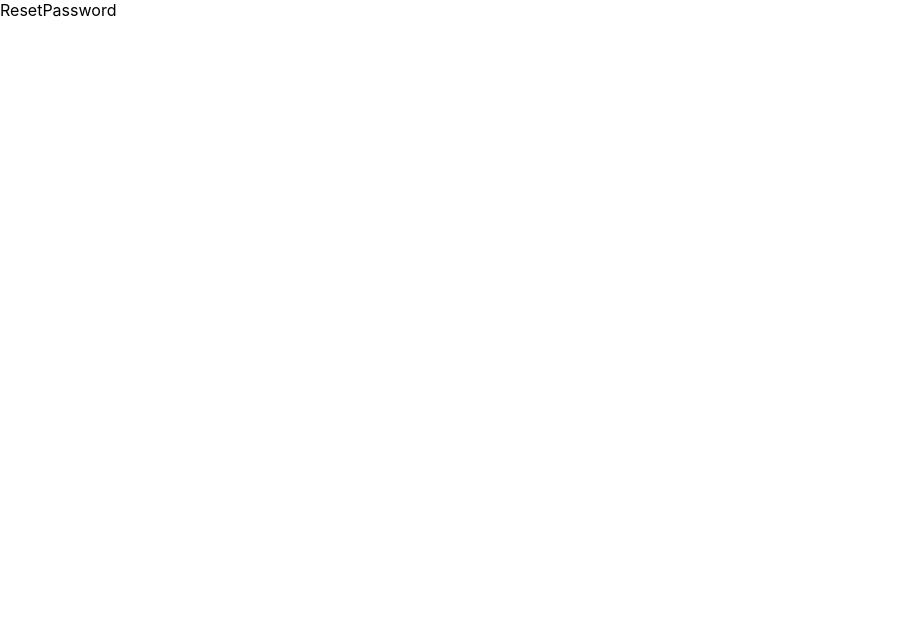
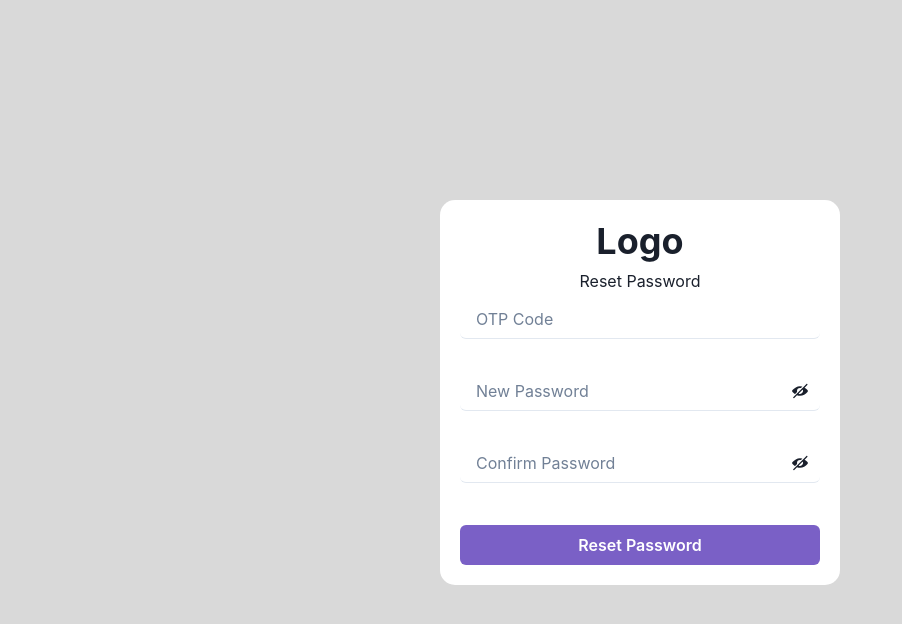
Before and after one commit to audreymengue/bffe, a Next.js app: page /auth/reset-password in a window 1280 px wide. Shown: the top 624 px of the page, without its empty margins (0-902 px from the left). Built offline with nearby package versions, Linux system fonts and the light colour scheme.

Commit message:
Built auth pages

```diff
--- a/src/pages/_app.tsx
+++ b/src/pages/_app.tsx
@@ -1,6 +1,11 @@
 import "../../styles/globals.css";
 import type { AppProps } from "next/app";
+import { ChakraProvider } from "@chakra-ui/react";
 
 export default function App({ Component, pageProps }: AppProps) {
-  return <Component {...pageProps} />;
+  return (
+    <ChakraProvider>
+      <Component {...pageProps} />
+    </ChakraProvider>
+  );
 }
--- a/src/pages/auth/reset-password.tsx
+++ b/src/pages/auth/reset-password.tsx
@@ -1,3 +1,86 @@
+import {
+  FormControl,
+  Input,
+  Center,
+  Button,
+  Heading,
+  Box,
+  Stack,
+  InputRightElement,
+  InputGroup,
+  Icon,
+  Text,
+  VStack,
+} from "@chakra-ui/react";
+import { useState } from "react";
+import { ViewIcon, ViewOffIcon } from "@chakra-ui/icons";
+
 export default function ResetPassword() {
-  return <div>ResetPassword</div>;
+  const [show, setShow] = useState(false);
+  const handleClick = () => setShow(!show);
+  const [input, setInput] = useState("");
+
+  const handleInputChange = (e: any) => setInput(e.target.value);
+
+  const isError = input === "";
+  return (
+    <Center mt={"200px"} bgColor="#d9d9d9">
+      <Box w={"400px"} bg="white" borderRadius={"15px"} p="20px">
+        <FormControl as={Stack} spacing={1.5}>
+          <Center>
+            <Heading as="h2">Logo</Heading>
+          </Center>
+          <Center>
+            <Text>Reset Password</Text>
+          </Center>
+          <VStack spacing={8} align="stretch">
+            <InputGroup size="md">
+              <Input
+                pr="4.5rem"
+                type="email"
+                value={input}
+                placeholder="OTP Code"
+                borderTop="0"
+                borderLeft={0}
+                borderRight="0"
+                onChange={handleInputChange}
+              />
+            </InputGroup>
+            <InputGroup size="md">
+              <Input
+                pr="4.5rem"
+                type={show ? "text" : "password"}
+                placeholder="New Password"
+                borderTop="0"
+                borderLeft={0}
+                borderRight="0"
+                onChange={handleInputChange}
+              />
+              <InputRightElement onClick={handleClick}>
+                {show ? <ViewIcon /> : <ViewOffIcon />}
+              </InputRightElement>
+            </InputGroup>
+            <InputGroup size="md">
+              <Input
+                pr="4.5rem"
+                type={show ? "text" : "password"}
+                borderTop="0"
+                borderLeft={0}
+                borderRight="0"
+                placeholder="Confirm Password"
+                mb="10px"
+                onChange={handleInputChange}
+              />
+              <InputRightElement onClick={handleClick}>
+                {show ? <ViewIcon /> : <ViewOffIcon />}
+              </InputRightElement>
+            </InputGroup>
+            <Button bgColor="#7A60C6" color={"white"}>
+              Reset Password
+            </Button>
+          </VStack>
+        </FormControl>
+      </Box>
+    </Center>
+  );
 }
--- a/styles/globals.css
+++ b/styles/globals.css
@@ -4,6 +4,7 @@
   margin: 0;
   font-family: -apple-system, BlinkMacSystemFont, Segoe UI, Roboto, Oxygen,
     Ubuntu, Cantarell, Fira Sans, Droid Sans, Helvetica Neue, sans-serif;
+  background-color: #d9d9d9;
 }
 
 a {
```
Also changed, not shown: package.json (+7 -0 lines), src/pages/auth/forgot-password.tsx (+67 -1 lines), src/pages/auth/login.tsx (+73 -1 lines), src/pages/auth/register.tsx (+96 -1 lines), 1 other file (tests, documents, lock files or other folders).
